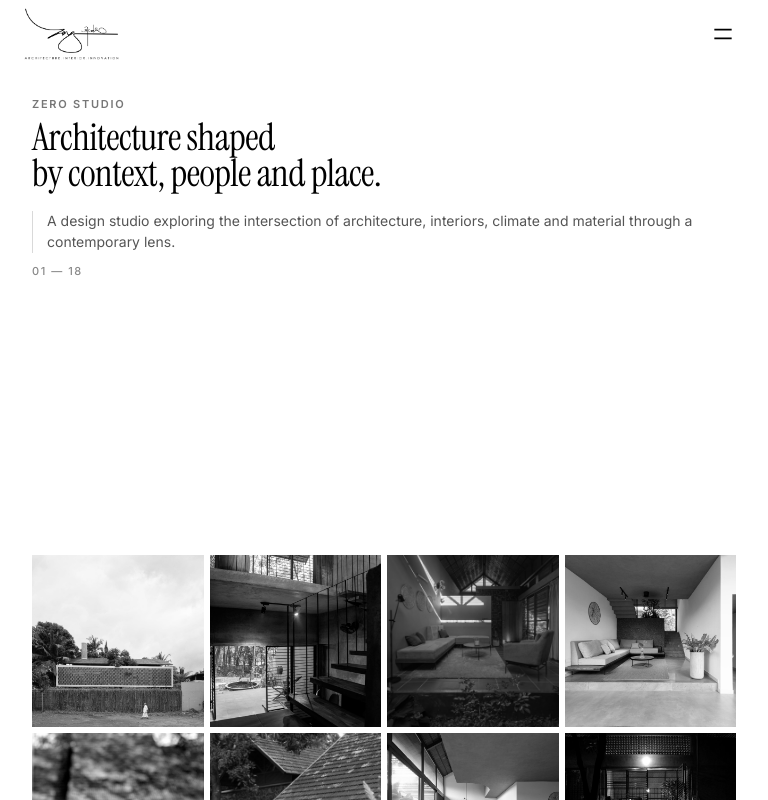
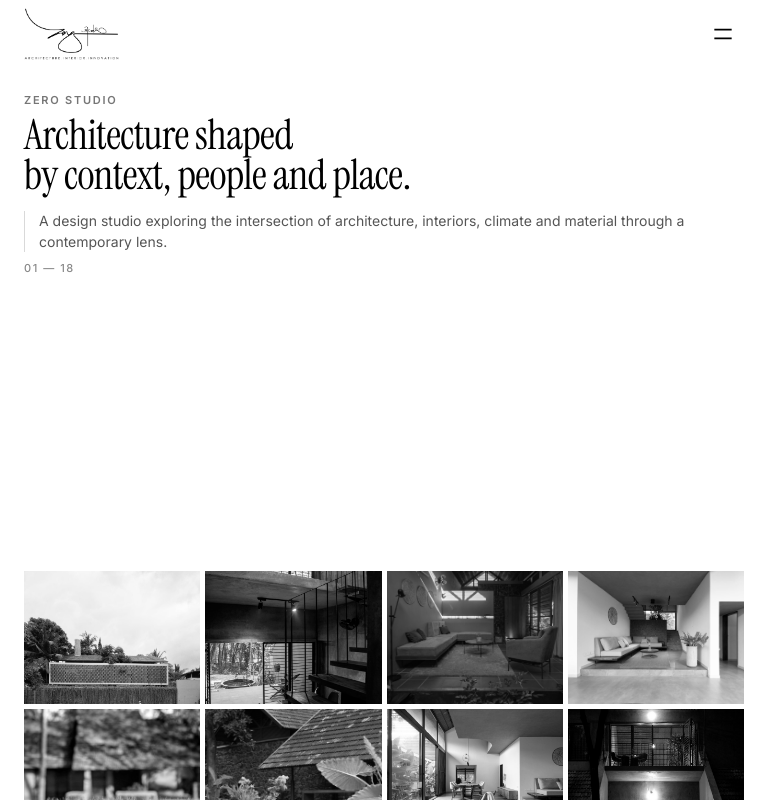
Before and after one commit to NE1LN47H/zerostudioarchitects, a Next.js app: page / in a window 768 px wide. Shown: the top 800 px of the page. Built offline with nearby package versions, Linux system fonts and the light colour scheme.

Commit message:
Refine hero intro height, 4:3 cell aspect ratio, and 3-row desktop viewport fit

```diff
--- a/app/components/Hero.module.css
+++ b/app/components/Hero.module.css
@@ -2,31 +2,31 @@
   width: 100%;
   position: relative;
   background-color: var(--bg, #ffffff);
-  padding: 26px 0 56px;
+  padding: 18px 0 44px;
 }
 
 .container {
   width: 100%;
   max-width: 1440px;
   margin: 0 auto;
-  padding: 0 var(--gutter, 48px);
+  padding: 0 40px;
 }
 
 /* ==================================================
-   EDITORIAL INTRODUCTION (COMPACT & BALANCED)
+   COMPACT EDITORIAL INTRODUCTION (150–180px)
    ================================================== */
 
 .introRow {
   display: flex;
-  align-items: flex-end;
+  align-items: center;
   justify-content: space-between;
-  gap: 36px;
-  margin-bottom: 18px;
+  gap: 32px;
+  margin-bottom: 24px;
 }
 
 .introLeft {
-  flex: 1 1 68%;
-  max-width: 680px;
+  flex: 1 1 66%;
+  max-width: 720px;
 }
 
 .brandLabel {
@@ -41,27 +41,26 @@
 
 .mainHeading {
   font-family: var(--serif);
-  font-size: clamp(2.35rem, 3.2vw, 3.375rem); /* approx 52–54px desktop */
+  font-size: clamp(2.6rem, 3.5vw, 3.25rem); /* approx 50–52px desktop */
   font-weight: 400;
-  line-height: 0.98;
+  line-height: 0.96;
   letter-spacing: -0.015em;
   color: var(--ink, #000000);
   margin: 0;
 }
 
 .introRight {
-  flex: 0 0 320px;
-  max-width: 340px;
+  flex: 0 0 340px;
+  max-width: 360px;
   display: flex;
   flex-direction: column;
   align-items: flex-end;
-  gap: 10px;
-  padding-bottom: 2px;
+  gap: 8px;
 }
 
 .supportingText {
-  font-size: 0.875rem; /* 14px */
-  line-height: 1.48;
+  font-size: 14px;
+  line-height: 1.45;
   color: #555555;
   margin: 0;
   border-left: 1px solid rgba(0, 0, 0, 0.15);
@@ -79,20 +78,20 @@
 }
 
 /* ==================================================
-   UNIFORM IMAGE GRID
+   UNIFORM IMAGE GRID (4:3 ARCHITECTURAL PROPORTIONS)
    ================================================== */
 
 .grid {
   display: grid;
   width: 100%;
   grid-template-columns: repeat(6, 1fr);
-  gap: 6px;
+  gap: 5px;
 }
 
 .cell {
   position: relative;
   width: 100%;
-  aspect-ratio: 1 / 1;
+  aspect-ratio: 4 / 3;
   overflow: hidden;
   background-color: #e5e5e5;
   cursor: pointer;
@@ -122,7 +121,7 @@
   bottom: 0;
   left: 0;
   right: 0;
-  padding: 24px 12px 10px;
+  padding: 24px 10px 8px;
   background: linear-gradient(to top, rgba(0, 0, 0, 0.75) 0%, rgba(0, 0, 0, 0.3) 60%, transparent 100%);
   opacity: 0;
   transform: translateY(4px);
@@ -161,18 +160,18 @@
 
 @media (max-width: 1023px) and (min-width: 768px) {
   .hero {
-    padding: 28px 0 56px;
+    padding: 24px 0 48px;
   }
 
   .container {
-    padding: 0 32px;
+    padding: 0 24px;
   }
 
   .introRow {
     flex-direction: column;
     align-items: flex-start;
-    gap: 18px;
-    margin-bottom: 24px;
+    gap: 16px;
+    margin-bottom: 20px;
   }
 
   .introRight {
@@ -182,7 +181,7 @@
 
   .grid {
     grid-template-columns: repeat(4, 1fr);
-    gap: 6px;
+    gap: 5px;
   }
 
   /* 4x4 layout on tablet */
```
